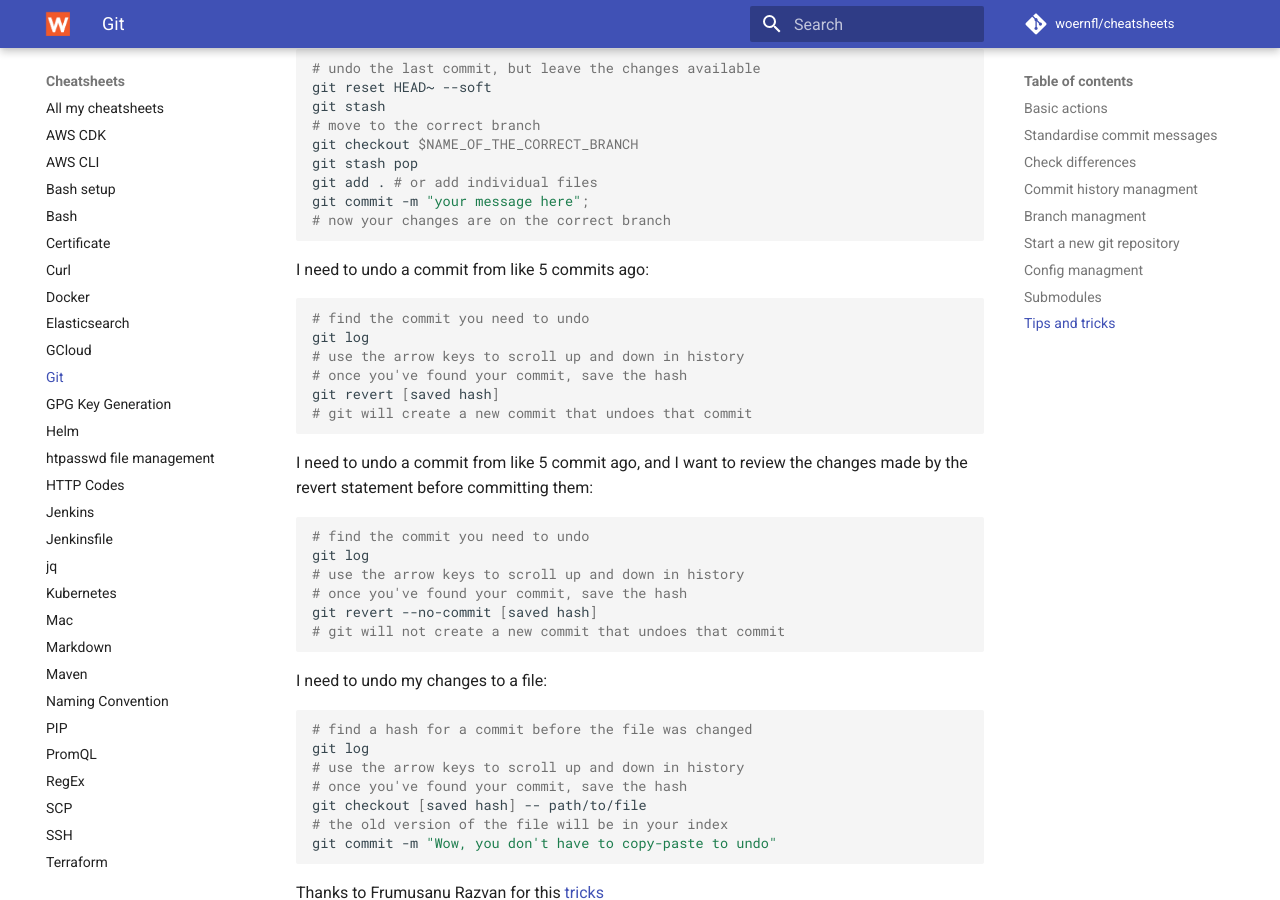
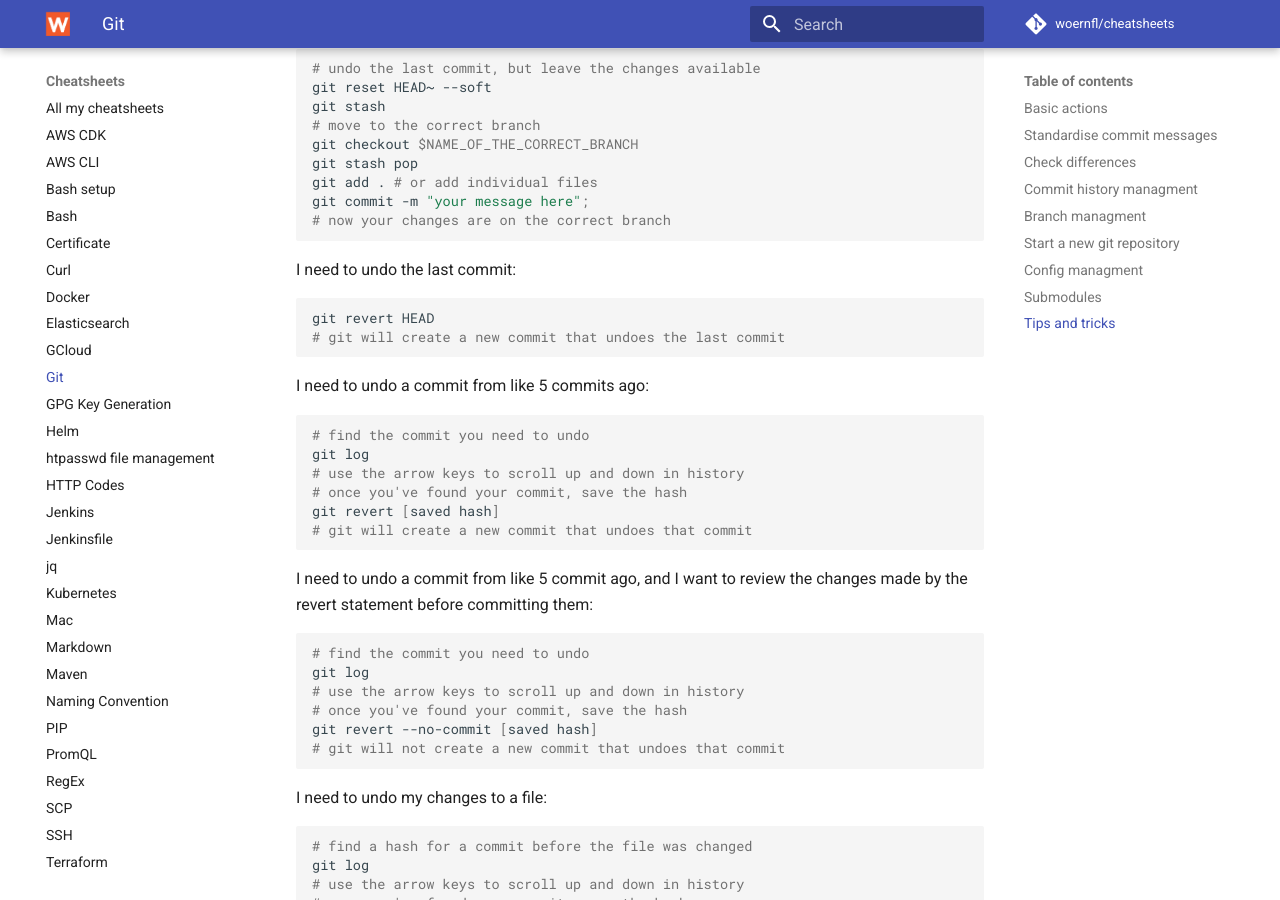
Before and after one commit to woernfl/cheatsheets, an MkDocs documentation site: the page built from docs/git.md, in a window 1280 px wide and 900 px high, scrolled down 6252 px. Built offline with MkDocs 1.6.1 and Material for MkDocs 9.7.7, drawn with Linux system fonts in a browser that asks for light colours; comment, search, counter and statistics services are not loaded.

Commit message:
Update git.md

````diff
--- a/docs/git.md
+++ b/docs/git.md
@@ -357,6 +357,13 @@ git commit -m "your message here";
 # now your changes are on the correct branch
 ```
 
+I need to undo the last commit:
+
+```bash
+git revert HEAD
+# git will create a new commit that undoes the last commit
+```
+
 I need to undo a commit from like 5 commits ago:
 
 ```bash
````
